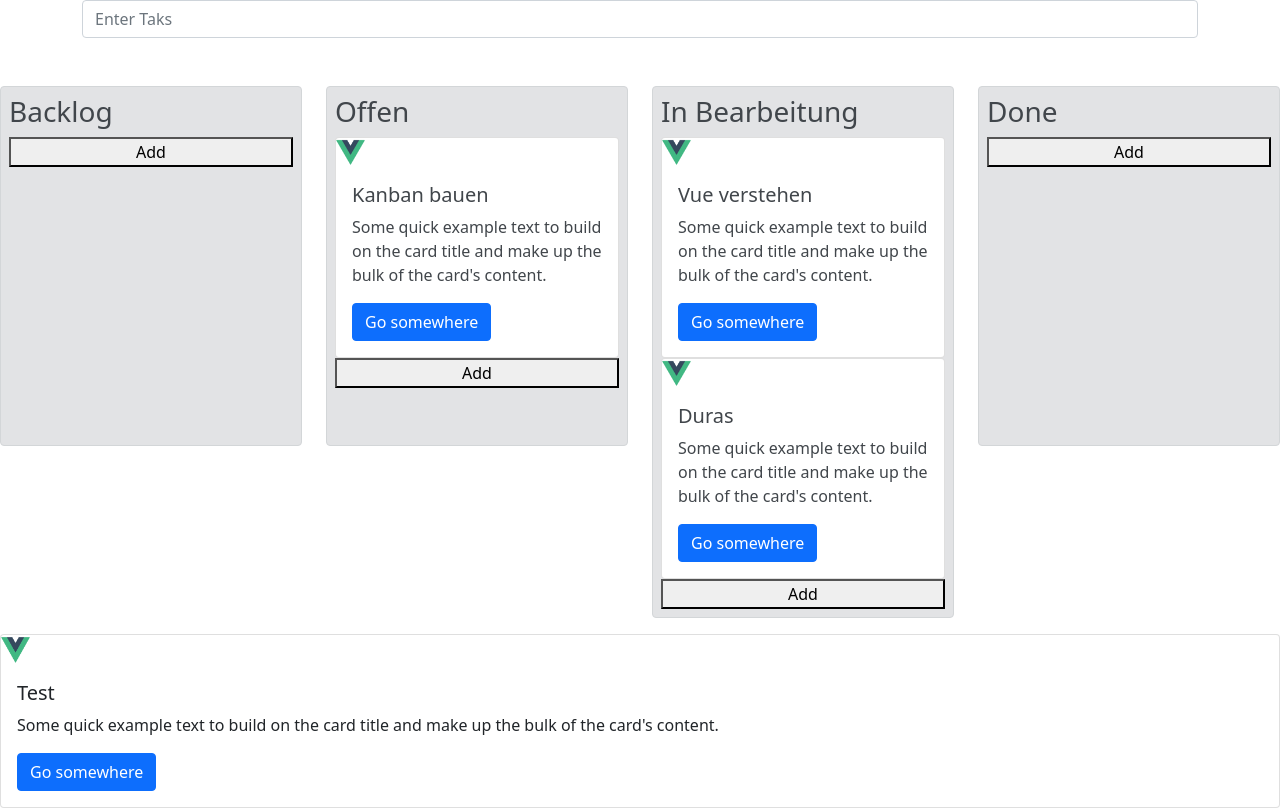
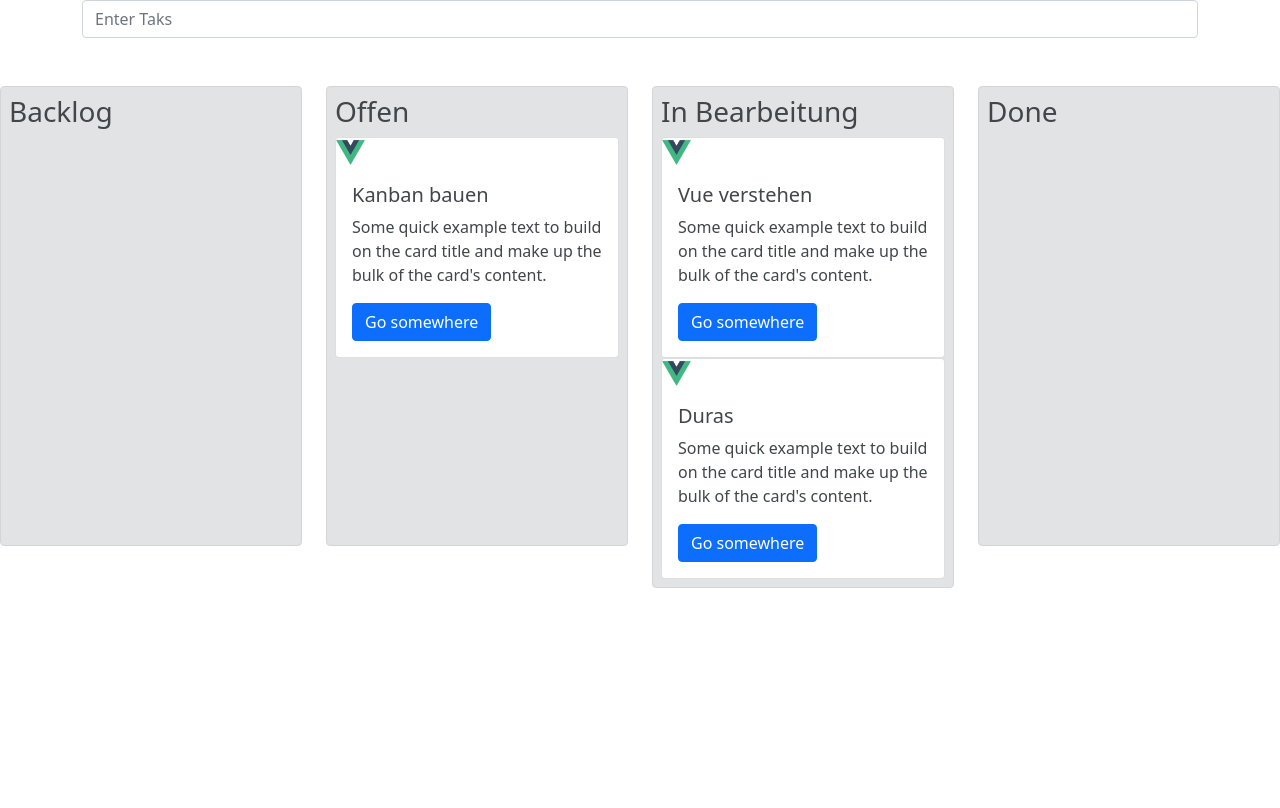
Before and after one commit to toalba/Kanban-Board-Vue, a Vue app: page / in a window 1280 px wide. Built offline with nearby package versions, Linux system fonts and the light colour scheme.

Commit message:
add message componente

```diff
--- a/src/components/KBoard.vue
+++ b/src/components/KBoard.vue
@@ -6,30 +6,17 @@
   </div>
   <div class="row mt-5">
     <div v-for="elem in krows" :key="elem" class="col-3">
-      <div class="p-2 alert alert-secondary">
-        <h3>{{ elem }}</h3>
-        <vuedraggable class="list-group kanban-colum" :model-value="tasks"  group="aufgaben" @start="drag=true" @end="drag=false" item-key="id">
-          <template  #item="{element}">
-            <KMessage :name="element.name" v-if="element.krow===elem"></KMessage>
-          </template>
-          <template #footer>
-            <button @click="addPeople">Add</button>
-          </template>
-        </vuedraggable>
-      </div>
+      <KList :aufg="tasks" :elem="elem"></KList>
     </div>
   </div>
-  <KMessage :name="'Test'"></KMessage>
 </template>
 
 <script>
 //import KList from "@/components/KList";
-import vuedraggable from "vuedraggable";
-import KMessage from "@/components/KMessage";
+import KList from "@/components/KList";
 export default {
   components: {
-    KMessage,
-    vuedraggable,
+    KList
   },
   name: "KBoard",
   data() {
--- a/src/components/KList.vue
+++ b/src/components/KList.vue
@@ -1,10 +1,9 @@
 <template>
   <div class="p-2 alert alert-secondary">
     <h3>{{ elem }}</h3>
-    <vuedraggable class="list-group kanban-colum" :model-value="aufg" group="aufgaben" @start="drag=true" @end="drag=false" item-key="id">
+    <vuedraggable class="list-group kanban-colum" :list="aufg" group="Kanbanliste" @start="drag=true" @end="drag=false" @drop="dropfunction" item-key="name">
       <template  #item="{element}">
-        <div class="list-group-item" v-if="element.krow===elem">{{element.name}}</div>
-
+        <KMessage :name="element.name" v-if="element.krow===elem"></KMessage>
       </template>
     </vuedraggable>
   </div>
@@ -12,10 +11,13 @@
 
 <script>
 import vuedraggable from "vuedraggable"
+import KMessage from "@/components/KMessage";
 
 export default {
   components:{
-    vuedraggable
+    vuedraggable,
+    KMessage
+
   },
   name: "KList",
   props: {
@@ -26,12 +28,17 @@ export default {
     return {
       drag: false,
     }
+  },
+  methods:{
+    dropfunction(){
+
+    }
   }
 }
 </script>
 
 <style scoped>
   .kanban-colum{
-    min-height: 300px;
+    min-height: 50vh;
   }
 </style>
--- a/src/components/KMessage.vue
+++ b/src/components/KMessage.vue
@@ -4,7 +4,7 @@
     <div class="card-body">
       <h5 class="card-title">{{name}}</h5>
       <p class="card-text">Some quick example text to build on the card title and make up the bulk of the card's content.</p>
-      <a href="#" class="btn btn-primary">Go somewhere</a>
+      <a  href="#" class="btn btn-primary">Go somewhere</a>
     </div>
   </div>
 </template>
```
